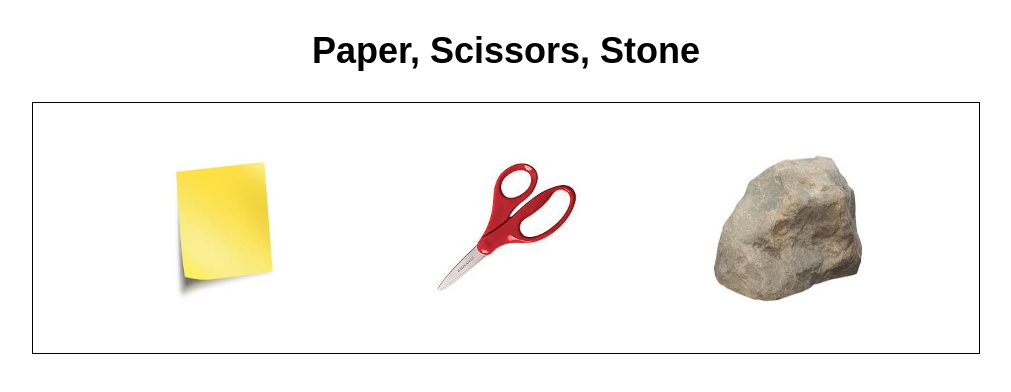
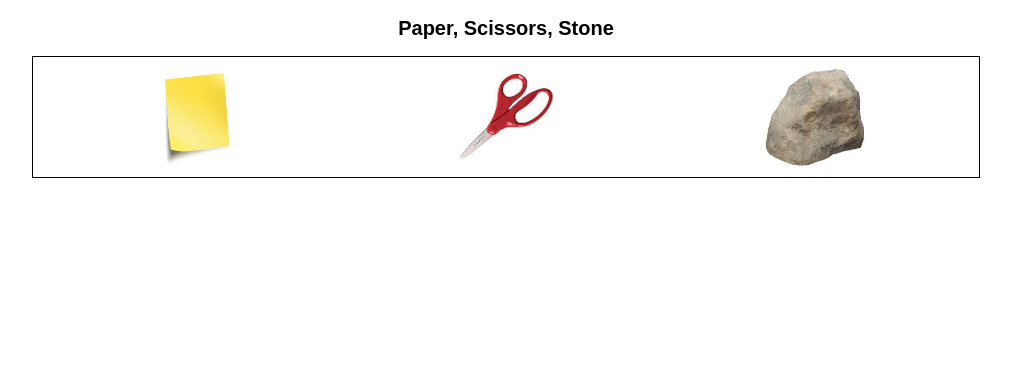
Before and after one commit to mh60049/MWeb, a plain HTML site: page index.html in a window 1280 px wide. Shown: the whole page, without its empty margins (134-1145 px from the left). Drawn offline with Linux system fonts and the light colour scheme.

Commit message:
Add files via upload

```diff
--- a/index.html
+++ b/index.html
@@ -9,11 +9,11 @@
 </head>
 <body>
     <div class="container-3">
-    <h2 style="font-size: 36px">Paper, Scissors, Stone</h2>
+    <h2 style="font-size: 20px">Paper, Scissors, Stone</h2>
     <div class="flex-box-rps" id="flex-box-rps-div">
-      <img id="paper" src="static\images\Paper.jpg" height=150 width=150 alt="" onclick="rpsGame(this)">
-      <img id="scissors" src="static\images\Scissors.jpg" height=150 width=150 alt="" onclick="rpsGame(this)">
-      <img id="stone" src="static\images\Stone.jpg" height=150 width=150 alt="" onclick="rpsGame(this)">
+      <img id="paper" src="static\images\Paper.jpg" height=100 width=100 alt="" onclick="rpsGame(this)">
+      <img id="scissors" src="static\images\Scissors.jpg" height=100 width=100 alt="" onclick="rpsGame(this)">
+      <img id="stone" src="static\images\Stone.jpg" height=100 width=100 alt="" onclick="rpsGame(this)">
     </div>
   </div>
 
--- a/static/css/style.css
+++ b/static/css/style.css
@@ -13,7 +13,7 @@ body{
 .flex-box-rps {
   border: 1px solid black;
   display: flex;
-  padding: 50px;
+  padding: 10px;
   flex-wrap: wrap;
   flex-direction: row;
   justify-content: space-around
@@ -26,5 +26,5 @@ body{
 }
 
 .flex-box-rps img:hover {
-  box-shadow: 0px 5px 25px rgba(37, 50, 233, 1);
+  box-shadow: 0px 5px 20px rgba(37, 50, 233, 1);
 }
--- a/static/js/script.js
+++ b/static/js/script.js
@@ -74,9 +74,9 @@ function rpsFrontEnd(humanImageChoice, botImageChoice, finalMessage) {
   var botDiv = document.createElement('div');
   var messageDiv = document.createElement('div');
 
-  humanDiv.innerHTML = "<img src='" + imagesDatabase[humanImageChoice] + "' height=150 width=150 style='box-shadow: 0px 10px 50px rgba(37, 50, 233, 1);'>"
-  messageDiv.innerHTML = "<h1 style='color: " + finalMessage['color'] + "; font-size: 72px; padding: 30px; '>" + finalMessage['message'] + "</h1>";
-  botDiv.innerHTML = "<img src='" + imagesDatabase[botImageChoice] + "' height=150 width=150 style='box-shadow: 0px 10px 50px rgba(243, 38, 24, 1);'>"
+  humanDiv.innerHTML = "<img src='" + imagesDatabase[humanImageChoice] + "' height=100 width=150 style='box-shadow: 0px 5px 20px rgba(37, 50, 233, 1);'>"
+  messageDiv.innerHTML = "<h1 style='color: " + finalMessage['color'] + "; font-size: 36px; padding: 30px; '>" + finalMessage['message'] + "</h1>";
+  botDiv.innerHTML = "<img src='" + imagesDatabase[botImageChoice] + "' height=100 width=150 style='box-shadow: 0px 5px 20px rgba(243, 38, 24, 1);'>"
   document.getElementById('flex-box-rps-div').appendChild(humanDiv);
   document.getElementById('flex-box-rps-div').appendChild(messageDiv);
   document.getElementById('flex-box-rps-div').appendChild(botDiv);
```
